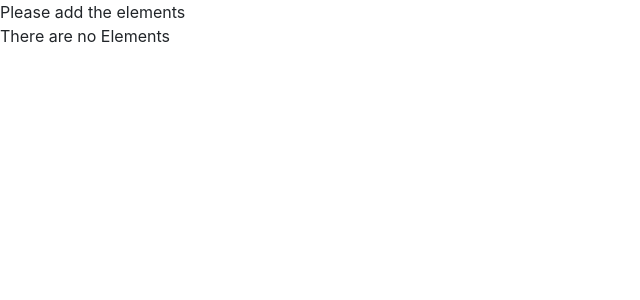
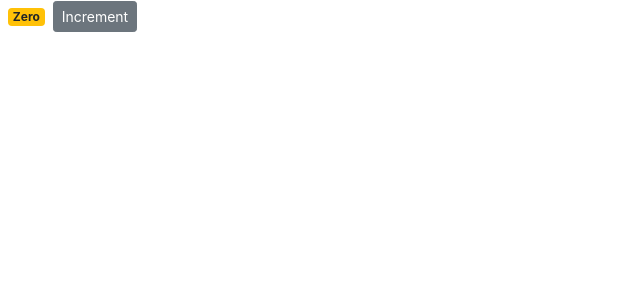
Before and after one commit to csumn/Counter-APP-ReactJS, a React (Create React App) app: page / in a window 1280 px wide. Shown: the top 300 px of the page, without its empty margins (0-640 px from the left). Built offline with nearby package versions, Linux system fonts and the light colour scheme.

Commit message:
On clicl of button

```diff
--- a/src/components/counter.jsx
+++ b/src/components/counter.jsx
@@ -3,26 +3,35 @@ import React, { Component } from "react";
 class Counter extends Component {
   state = {
     count: 0,
-    tags: [],
   };
 
-  renderTags() {
-    if (this.state.tags.length === 0) return <p>There are no Elements</p>;
-    return (
-      <ul>
-        {this.state.tags.map((tag) => (
-          <li key={tag}>{tag}</li>
-        ))}
-      </ul>
-    );
+  handleIncrement() {
+    console.log("Increment Clicked");
   }
+
   render() {
     return (
       <React.Fragment>
-        {this.state.tags.length === 0 && "Please add the elements"}
-        {this.renderTags()}
+        <span className={this.getBadgeClasses()}>{this.formatCount()}</span>
+        <button
+          onClick={this.handleIncrement()}
+          className="btn btn-secondary btn-sm"
+        >
+          Increment
+        </button>
       </React.Fragment>
     );
+  }
+
+  getBadgeClasses() {
+    let classes = "badge m-2 badge-";
+    classes += this.state.count === 0 ? "warning" : "primary";
+    return classes;
+  }
+
+  formatCount() {
+    const { count } = this.state;
+    return count === 0 ? "Zero" : count;
   }
 }
 
```
